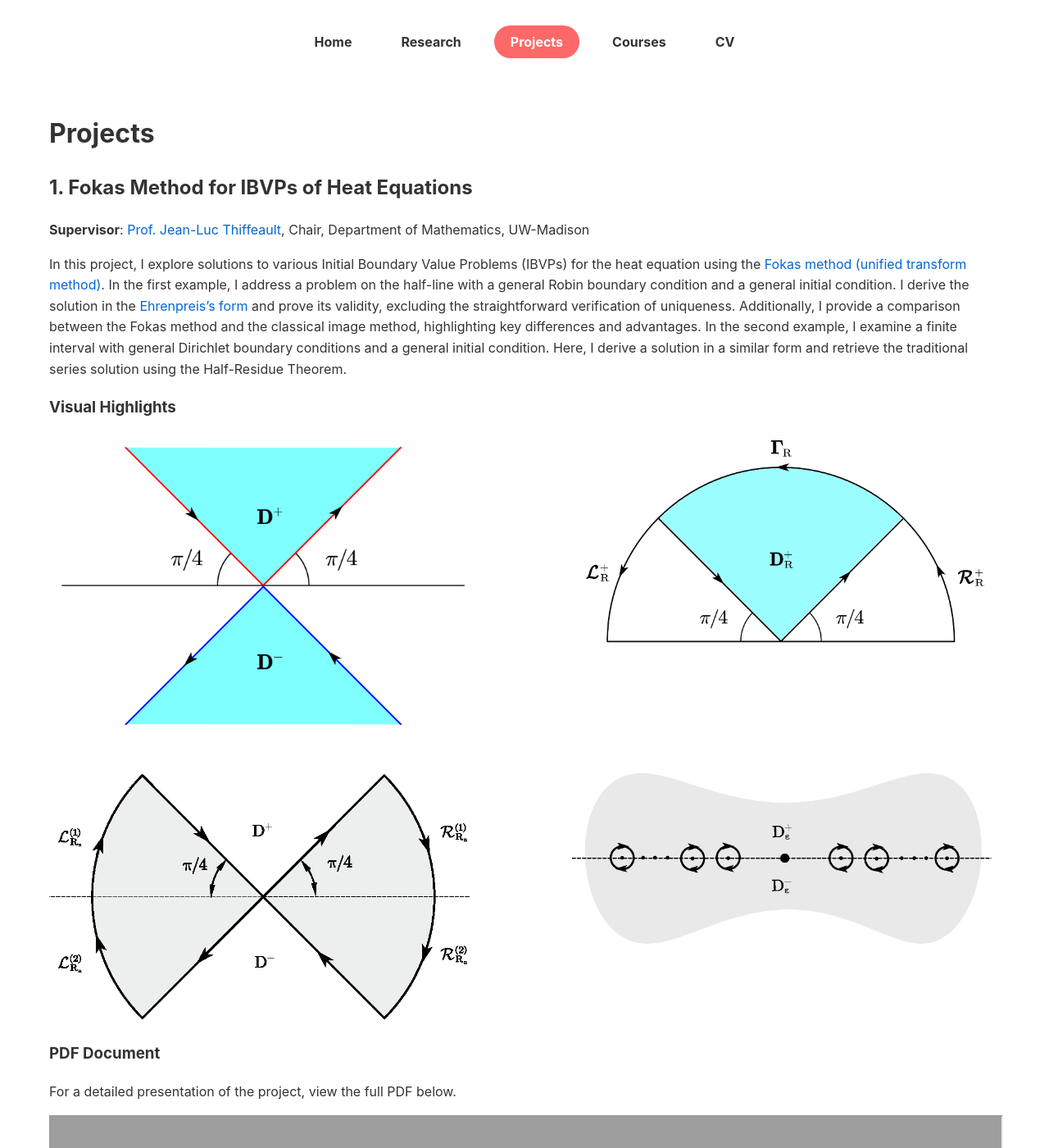
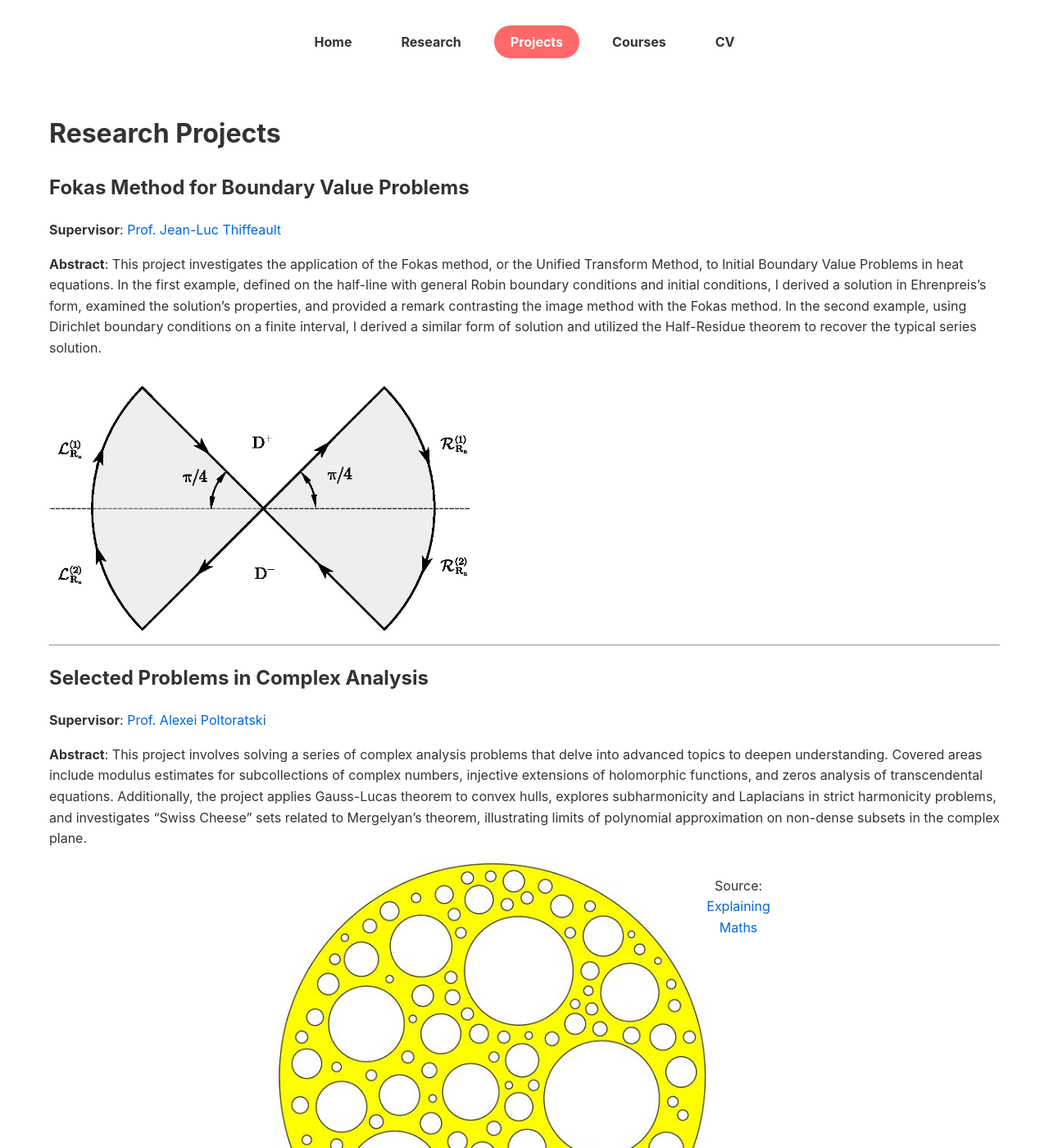
Before and after one commit to Yoon-1023/Yoon-1023.github.io, a Jekyll site: the page built from projects.md, in a window 1280 px wide and 1400 px high. Shown: the whole window at 82% size. Built offline with Jekyll 4.4.1, drawn with Linux system fonts in a browser that asks for light colours; some of the changed text lies outside the part shown; grey boxes are pictures that could not be loaded.

Commit message:
Update projects.md

```diff
--- a/projects.md
+++ b/projects.md
@@ -4,129 +4,29 @@
 permalink: /projects/
 ---
 
-# Projects
+# Research Projects
 
-## 1. Fokas Method for IBVPs of Heat Equations
+## Fokas Method for Boundary Value Problems
+**Supervisor**: [Prof. Jean-Luc Thiffeault](https://people.math.wisc.edu/~thiffeault/)
 
-**Supervisor**: [Prof. Jean-Luc Thiffeault](https://people.math.wisc.edu/~thiffeault/), Chair, Department of Mathematics, UW-Madison
+**Abstract**: This project investigates the application of the Fokas method, or the Unified Transform Method, to Initial Boundary Value Problems in heat equations. In the first example, defined on the half-line with general Robin boundary conditions and initial conditions, I derived a solution in Ehrenpreis's form, examined the solution's properties, and provided a remark contrasting the image method with the Fokas method. In the second example, using Dirichlet boundary conditions on a finite interval, I derived a similar form of solution and utilized the Half-Residue theorem to recover the typical series solution.
 
-In this project, I explore solutions to various Initial Boundary Value Problems (IBVPs) for the heat equation using the [Fokas method (unified transform method)](https://en.wikipedia.org/wiki/Fokas_method). In the first example, I address a problem on the half-line with a general Robin boundary condition and a general initial condition. I derive the solution in the [Ehrenpreis's form](https://en.wikipedia.org/wiki/Ehrenpreis%27s_fundamental_principle) and prove its validity, excluding the straightforward verification of uniqueness. Additionally, I provide a comparison between the Fokas method and the classical image method, highlighting key differences and advantages. In the second example, I examine a finite interval with general Dirichlet boundary conditions and a general initial condition. Here, I derive a solution in a similar form and retrieve the traditional series solution using the Half-Residue Theorem.
-
-### Visual Highlights
-
-<div style="display: flex; flex-wrap: wrap; gap: 20px; justify-content: space-between;">
-
-   <div style="width: 45%; text-align: center;">
-       <img src="/Fokas/figures/D%5E%2B.pic.jpg" alt="Figure 1" style="width: 100%; height: auto; border-radius: 8px;">
-   </div>
-
-   <div style="width: 45%; text-align: center;">
-       <img src="/Fokas/figures/344821711499232_.pic_hd.jpg" alt="Figure 2" style="width: 100%; height: auto; border-radius: 8px;">
-   </div>
-
-   <div style="width: 45%; text-align: center;">
-       <img src="/Fokas/figures/Fokas_2.5.1.png" alt="Figure 3" style="width: 100%; height: auto; border-radius: 8px;">
-   </div>
-
-   <div style="width: 45%; text-align: center;">
-       <img src="/Fokas/figures/Fokas_2.5.png" alt="Figure 4" style="width: 100%; height: auto; border-radius: 8px;">
-   </div>
-
+<div style="width: 45%; text-align: center;">
+    <img src="/Fokas/figures/Fokas_2.5.1.png" alt="Figure 3" style="width: 100%; height: auto; border-radius: 8px;">
 </div>
 
-### PDF Document
-For a detailed presentation of the project, view the full PDF below.
+---
 
-<iframe src="/Fokas/Fokas_method_for_heat_equations.pdf" width="100%" height="600px">
-    This browser does not support PDFs. Please download the PDF to view it:
-    <a href="/Fokas/Fokas_method_for_heat_equations.pdf">Download PDF</a>.
-</iframe>
+## Selected Problems in Complex Analysis
+**Supervisor**: [Prof. Alexei Poltoratski](https://people.math.wisc.edu/~poltoratski/)
+
+**Abstract**: This project involves solving a series of complex analysis problems that delve into advanced topics to deepen understanding. Covered areas include modulus estimates for subcollections of complex numbers, injective extensions of holomorphic functions, and zeros analysis of transcendental equations. Additionally, the project applies Gauss-Lucas theorem to convex hulls, explores subharmonicity and Laplacians in strict harmonicity problems, and investigates "Swiss Cheese" sets related to Mergelyan’s theorem, illustrating limits of polynomial approximation on non-dense subsets in the complex plane.
+
+<div style="display: flex; flex-wrap: wrap; gap: 20px; align-items: center;">
+    <div style="width: 45%; text-align: center; display: flex; justify-content: center; margin: 0 auto;">
+        <img src="/Complex/figures/Swiss%20cheese.jpeg" alt="Swiss Cheese" style="width: 100%; height: auto; border-radius: 8px;">
+        <p>Source: <a href="https://explainingmaths.wordpress.com/2022/03/08/alice-roth-and-swiss-cheeses/">Explaining Maths</a></p>
+    </div>
+</div>
 
 ---
----
-
-## 2. Selected Problems in Complex Analysis
-
-**Supervisor**: [Prof. Alexei Poltoratski](https://people.math.wisc.edu/~poltoratski/), Department of Mathematics, UW-Madison
-
-This project explores a range of challenging problems in Complex Analysis, including applications and notable theorems. Below, you’ll find the exact descriptions of these problems and a link to the full project document.
-
-### 1. Modulus Estimate
-
-Prove that there is a constant $$C$$, independent of $$n$$, such that if $$\{z_j\}$$ are complex numbers and if
-
-$$
-\sum_{j=1}^n |z_j| \geq 1,
-$$
-
-then there exists a subcollection $$\{z_{j_1}, \dots, z_{j_k}\} \subseteq \{z_1, \dots, z_n\}$$ such that
-
-$$
-\left| \sum_{m=1}^k z_{j_m} \right| \geq C.
-$$
-
-Find the best constant $$C$$.
-
-### 2. Injective Extension
-
-Let $$f$$ be holomorphic on a neighborhood of $$D(0, 1)$$. Assume that the restriction of $$f$$ to $$D(0, 1)$$ is one-to-one and $$f'$$ is nowhere zero on $$D(0, 1)$$. Prove that $$f$$ is one-to-one on a neighborhood of $$D(0, 1)$$.
-
-### 3. Zeros Analysis
-
-Prove that the equation
-
-$$
-az^3 - z + b = e^{-z}(z + 2),
-$$
-
-where $$a > 0$$ and $$b > 2$$, has exactly $$2$$ roots in $$\{ z \in \mathbb{C} : \text{Re}(z) \geq 0 \}$$.
-
-### 4. Gauss-Lucas Theorem
-
-If $$f$$ is a polynomial on $$\mathbb{C}$$, then the zeros of $$f'$$ are contained in the closed convex hull of the zeros of $$f$$.
-
-<div style="display: flex; flex-wrap: wrap; gap: 20px; align-items: center;">
-   <div style="width: 45%; text-align: center;">
-       <img src="/Complex/figures/440px-Steiner-inellipse-1.svg.png" alt="Steiner Inellipse" style="width: 100%; height: auto; border-radius: 8px;">
-       <p>Source: <a href="https://en.wikipedia.org/w/index.php?title=Steiner_inellipse&oldid=1126942784">Wikipedia contributors</a></p>
-   </div>
-
-   <div style="width: 45%; text-align: center;">
-       <img src="/Complex/figures/Steiner_Inellipse.svg.png" alt="Another Steiner Inellipse" style="width: 100%; height: auto; border-radius: 8px;">
-       <p>Source: <a href="https://en.wikipedia.org/w/index.php?title=Steiner_inellipse&oldid=1126942784">Wikipedia contributors</a></p>
-   </div>
-</div>
-
-### 5. Strict Harmonicity
-
-If $$f : U \rightarrow \mathbb{R}$$ is merely continuous, we might call $$f$$ *strictly subharmonic* if whenever $$D(z, r) \subseteq U$$, then
-
-$$
-f(z) < \frac{1}{2\pi} \int_0^{2\pi} f(z + re^{i\theta}) \, d\theta.
-$$
-
-For $$C^2$$ functions, is this equivalent to the assertion that $$\nabla^2 f > 0$$? Does one definition imply the other? Can you think of a definition that applies to continuous functions and is equivalent to $$\nabla^2 f > 0$$ when $$f$$ is $$C^2$$?
-
-### 6. The Swiss Cheese
-
-Let $$D(a_j, r_j)$$ be pairwise disjoint closed discs in $$D(0, 1)$$ such that the union of discs $$\bigcup_{j=1}^{\infty} D(a_j, r_j)$$ is dense in $$D(0, 1)$$. Let $$K = D(0, 1) - \bigcup_{j=1}^{\infty} D(a_j, r_j)$$. Prove that such discs can be chosen so that $$\sum_{j=1}^{\infty} r_j < 1$$ and that, in this case, the conclusion of Mergelyan's theorem fails on $$K$$.
-
-<div style="display: flex; flex-wrap: wrap; gap: 20px; align-items: center;">
-   <!-- Centered third image in the second row -->
-   <div style="width: 45%; text-align: center; display: flex; justify-content: center; margin: 0 auto;">
-       <img src="/Complex/figures/Swiss%20cheese.jpeg" alt="Swiss Cheese" style="width: 100%; height: auto; border-radius: 8px;">
-       <p>Source: <a href="https://explainingmaths.wordpress.com/2022/03/08/alice-roth-and-swiss-cheeses/">Explaining Maths</a></p>
-   </div>
-</div>
-
-### PDF Document
-For a detailed presentation of the project, view the full PDF below.
-
-<iframe src="/Complex/Selected_problems_in_Complex_Analysis.pdf" width="100%" height="600px">
-    This browser does not support PDFs. Please download the PDF to view it:
-    <a href="/Complex/Selected_problems_in_Complex_Analysis.pdf">Download PDF</a>.
-</iframe>
-
-<script type="text/javascript" async
-  src="https://cdn.jsdelivr.net/npm/mathjax@3/es5/tex-mml-chtml.js">
-</script>
```
